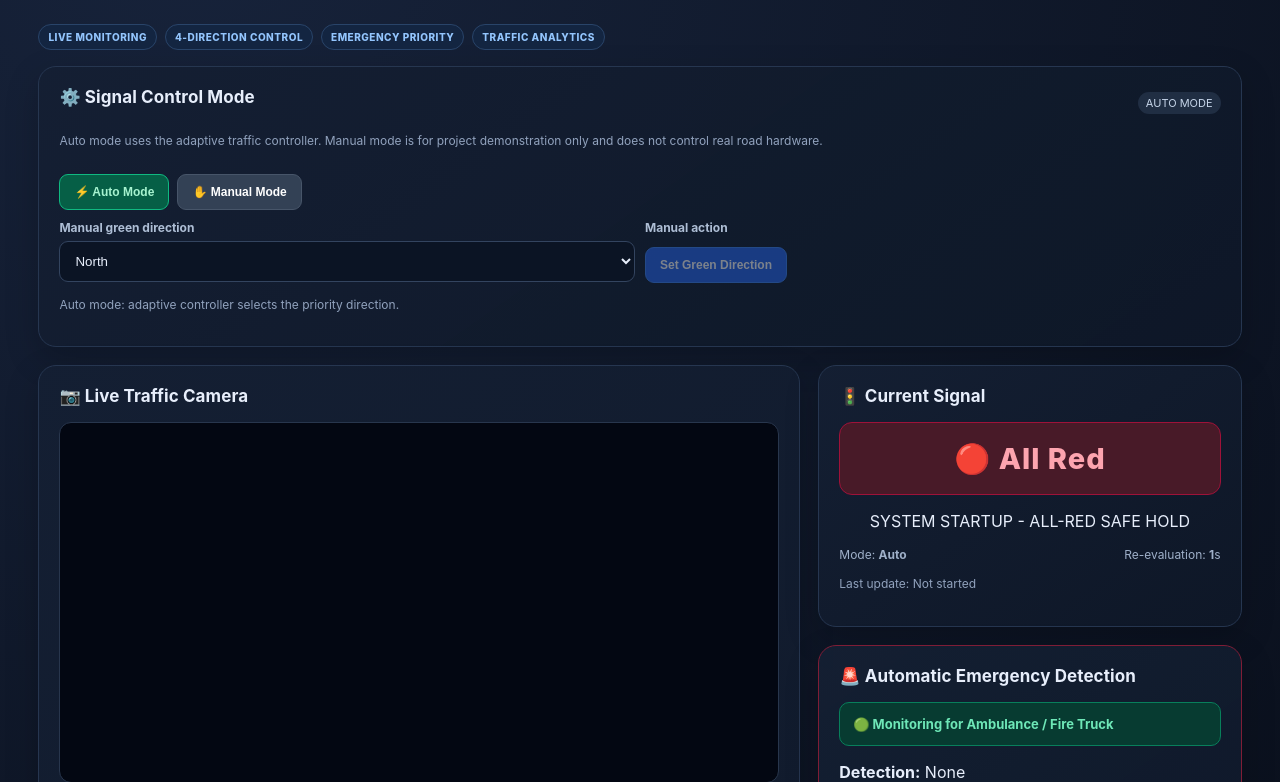
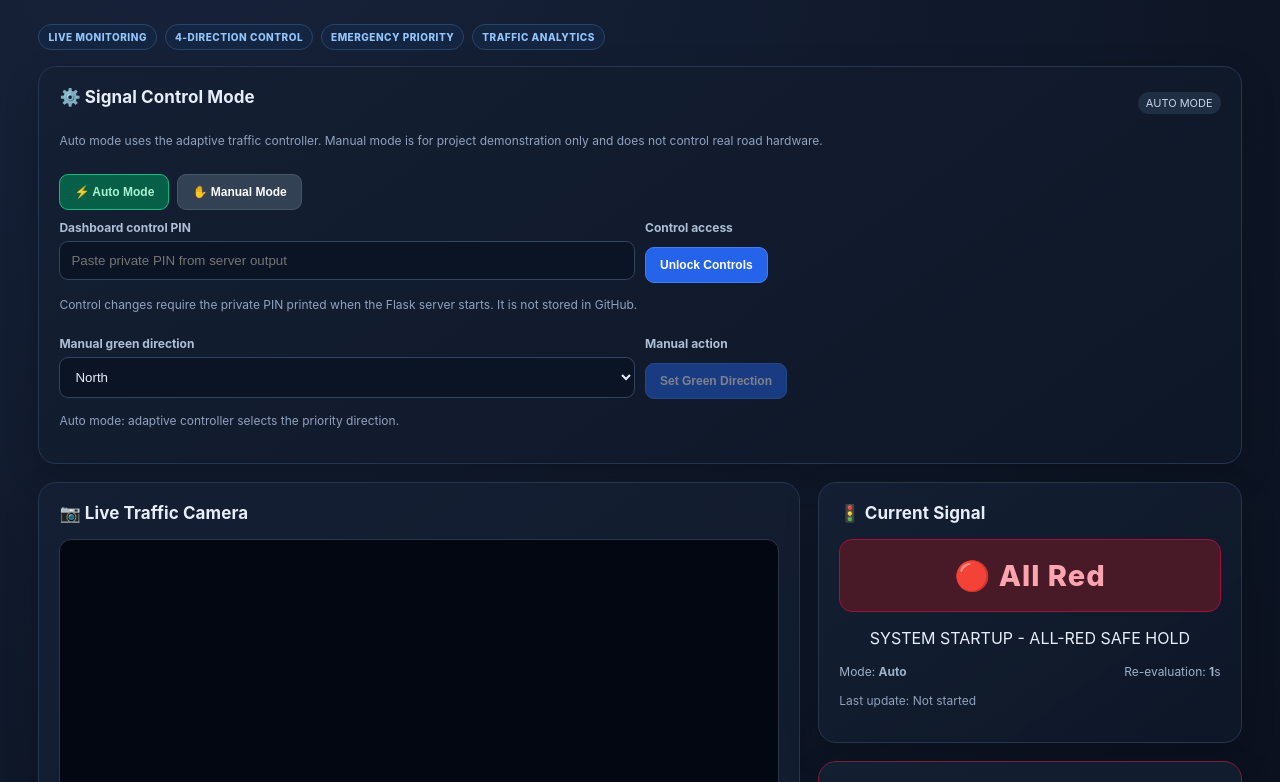
Before and after one commit to vivekkumarray497-lgtm/SmartTrafficLightML, a Flask app: page / in a window 1280 px wide. Shown: the part 104-886 px from the top of the page. Run offline with Flask 3, Linux system fonts and the light colour scheme; data that the repository does not hold is empty; parts of the project's set-up code (start-up, migrations or seed data) failed here and were passed over.

Commit message:
Add private control PIN input and protect dashboard actions

```diff
--- a/templates/index.html
+++ b/templates/index.html
@@ -12,7 +12,7 @@
 <header><div><h1>🚦 Smart Traffic <span style="color:#60a5fa">Control Center</span></h1><div class="subtitle">AI-powered intersection monitoring · YOLO vision · Adaptive signal management</div></div><div class="status-pill" id="systemStatus">● DASHBOARD READY</div></header>
 <div class="container"><div style="display:flex;gap:8px;flex-wrap:wrap;margin-bottom:16px"><span class="tag">LIVE MONITORING</span><span class="tag">4-DIRECTION CONTROL</span><span class="tag">EMERGENCY PRIORITY</span><span class="tag">TRAFFIC ANALYTICS</span></div>
 {% if state.error %}<div class="error">{{state.error}}</div>{% endif %}
-<div class="card"><div class="section-head"><h2>⚙️ Signal Control Mode</h2><span class="pill-small" id="modeBadge">AUTO MODE</span></div><p class="muted">Auto mode uses the adaptive traffic controller. Manual mode is for project demonstration only and does not control real road hardware.</p><div class="mode-switch"><button type="button" id="autoModeBtn" class="selected" onclick="setMode('Auto')">⚡ Auto Mode</button><button type="button" id="manualModeBtn" class="secondary" onclick="setMode('Manual')">✋ Manual Mode</button></div><div class="row"><div><label for="manualDirection">Manual green direction</label><select id="manualDirection"><option>North</option><option>South</option><option>East</option><option>West</option></select></div><div><label>Manual action</label><button type="button" id="applyManualBtn" onclick="applyManualDirection()" disabled>Set Green Direction</button></div></div><p id="modeStatus" class="muted">Adaptive mode is active.</p></div>
+<div class="card"><div class="section-head"><h2>⚙️ Signal Control Mode</h2><span class="pill-small" id="modeBadge">AUTO MODE</span></div><p class="muted">Auto mode uses the adaptive traffic controller. Manual mode is for project demonstration only and does not control real road hardware.</p><div class="mode-switch"><button type="button" id="autoModeBtn" class="selected" onclick="setMode('Auto')">⚡ Auto Mode</button><button type="button" id="manualModeBtn" class="secondary" onclick="setMode('Manual')">✋ Manual Mode</button></div><div class="row"><div><label for="controlPin">Dashboard control PIN</label><input type="password" id="controlPin" autocomplete="off" placeholder="Paste private PIN from server output"></div><div><label>Control access</label><button type="button" onclick="unlockControls()">Unlock Controls</button></div></div><p id="controlPinStatus" class="muted">Control changes require the private PIN printed when the Flask server starts. It is not stored in GitHub.</p><div class="row"><div><label for="manualDirection">Manual green direction</label><select id="manualDirection"><option>North</option><option>South</option><option>East</option><option>West</option></select></div><div><label>Manual action</label><button type="button" id="applyManualBtn" onclick="applyManualDirection()" disabled>Set Green Direction</button></div></div><p id="modeStatus" class="muted">Adaptive mode is active.</p></div>
 <div class="grid">
 <div>
 <div class="card"><h2>📷 Live Traffic Camera</h2>
@@ -89,6 +89,25 @@ let latestSceneId = '';
 function csrfHeaders(extra = {}) {
   const token = document.querySelector('meta[name="csrf-token"]')?.content || '';
   return {...extra, 'X-CSRF-Token': token};
+}
+
+let controlApiToken = '';
+
+function unlockControls() {
+  const input = document.getElementById('controlPin');
+  const status = document.getElementById('controlPinStatus');
+  const token = (input.value || '').trim();
+  if (!token) {
+    status.textContent = 'Enter the private dashboard PIN printed in the Flask server output.';
+    return;
+  }
+  controlApiToken = token;
+  status.textContent = 'Control PIN accepted in this page session. Refreshing the page clears it.';
+}
+
+function controlHeaders(extra = {}) {
+  const token = controlApiToken || (document.getElementById('controlPin')?.value || '').trim();
+  return {...csrfHeaders(extra), 'X-Control-Token': token};
 }
 
 function renderOperationalEvaluation(evaluation) {
@@ -286,7 +305,7 @@ async function selectServerCamera() {
   try {
     const response = await fetch('/api/cameras/select', {
       method:'POST',
-      headers:csrfHeaders({'Content-Type':'application/json'}),
+      headers:controlHeaders({'Content-Type':'application/json'}),
       body:JSON.stringify({camera_id:select.value, direction:document.getElementById("serverCameraDirection").value})
     });
     const data = await response.json();
@@ -341,7 +360,11 @@ async function stopCamera() {
   document.getElementById('cameraVideo').srcObject = null;
 
   try {
-    await fetch('/api/camera/reset', {method:'POST', headers:csrfHeaders()});
+    const resetResponse = await fetch('/api/camera/reset', {method:'POST', headers:controlHeaders()});
+    if (!resetResponse.ok) {
+      const resetData = await resetResponse.json();
+      throw new Error(resetData.error || 'Server camera reset failed');
+    }
     await refresh();
   } catch (e) {}
 
@@ -389,7 +412,7 @@ async function sendFrame() {
 async function setMode(mode) {
   const status = document.getElementById('modeStatus');
   try {
-    const response = await fetch('/api/mode', {method:'POST', headers:csrfHeaders({'Content-Type':'application/json'}), body:JSON.stringify({mode})});
+    const response = await fetch('/api/mode', {method:'POST', headers:controlHeaders({'Content-Type':'application/json'}), body:JSON.stringify({mode})});
     const data = await response.json();
     if (!response.ok) throw new Error(data.error || 'Could not change mode');
     status.textContent = data.message;
@@ -401,7 +424,7 @@ async function applyManualDirection() {
   const direction = document.getElementById('manualDirection').value;
   const status = document.getElementById('modeStatus');
   try {
-    const response = await fetch('/api/manual-control', {method:'POST', headers:csrfHeaders({'Content-Type':'application/json'}), body:JSON.stringify({direction})});
+    const response = await fetch('/api/manual-control', {method:'POST', headers:controlHeaders({'Content-Type':'application/json'}), body:JSON.stringify({direction})});
     const data = await response.json();
     if (!response.ok) throw new Error(data.error || 'Could not set direction');
     status.textContent = data.message;
@@ -449,7 +472,7 @@ async function clearEmergency() {
   try {
     const r = await fetch('/api/control', {
       method:'POST',
-      headers:csrfHeaders({'Content-Type':'application/json'}),
+      headers:controlHeaders({'Content-Type':'application/json'}),
       body:JSON.stringify({emergency:false})
     });
     render(await r.json());
```
